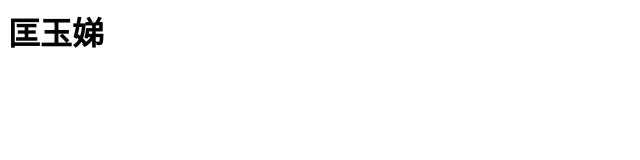
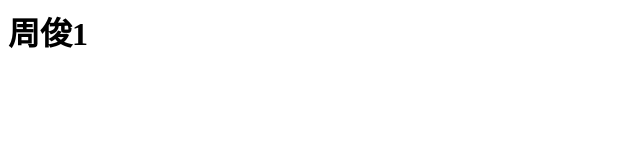
Before and after one commit to Zuuok/Zuuok.github.io, a plain HTML site: page index.html in a window 1280 px wide. Shown: the whole page, without its empty margins (0-640 px from the left). Drawn offline with Linux system fonts and the light colour scheme.

Commit message:
Update index.html

```diff
--- a/index.html
+++ b/index.html
@@ -1 +1 @@
-<h1>匡玉娣</h1>
+<h1>周俊1</h1>
```
